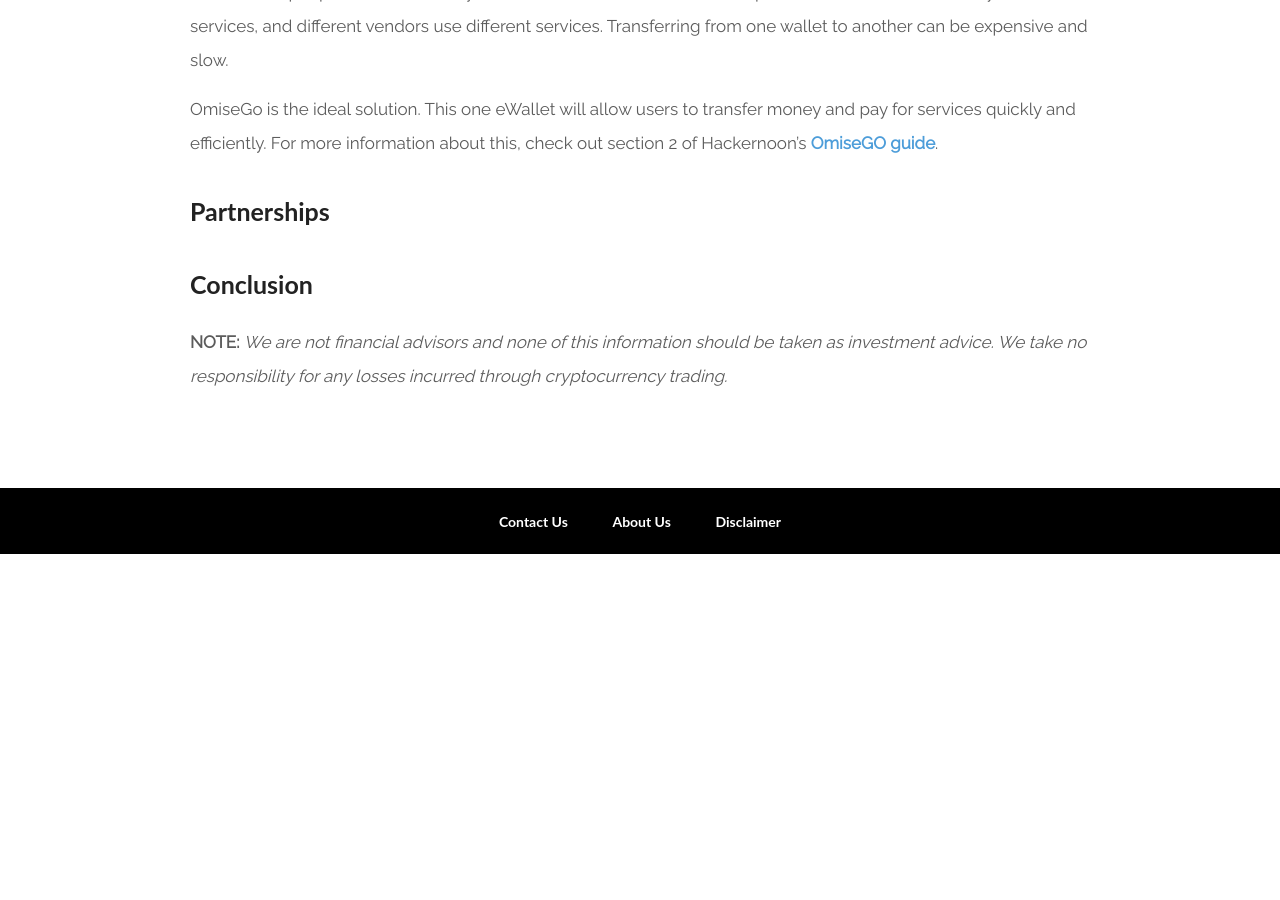
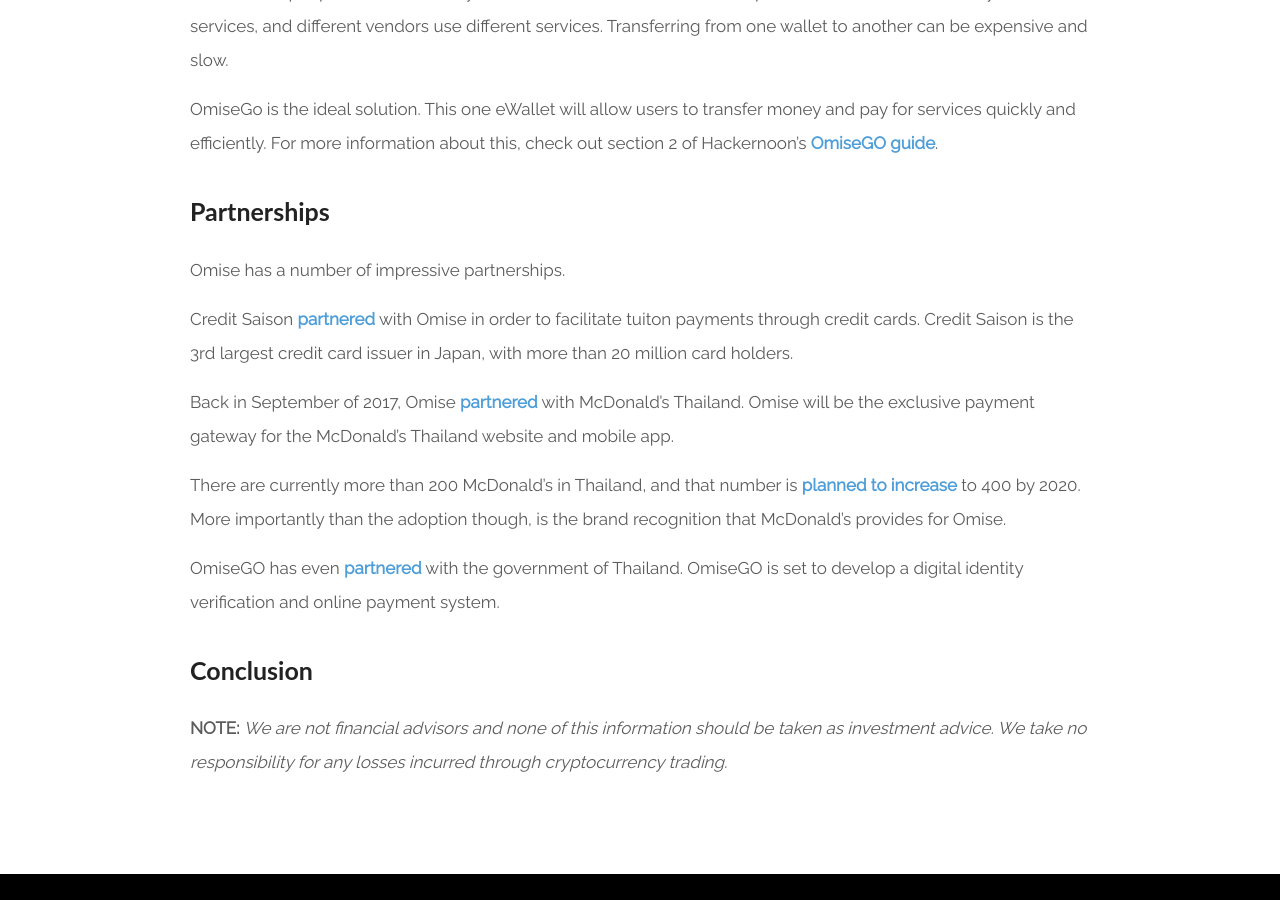
Before and after one commit to homebodygym/homebodygym, a Jekyll site: the page built from pages/altcoins/buy-omisego.md, in a window 1280 px wide and 900 px high, scrolled down 10973 px. Built offline with Jekyll 4.4.1, drawn with Linux system fonts in a browser that asks for light colours; some web fonts are replaced; a script that is not in the unit is left out; before the commit the page ends 11527 px from its top, so only the background shows below that.

Commit message:
omisego partnerships

```diff
--- a/pages/altcoins/buy-omisego.md
+++ b/pages/altcoins/buy-omisego.md
@@ -162,7 +162,15 @@
 
 ### Partnerships
 
+Omise has a number of impressive partnerships.
 
+Credit Saison [partnered](https://www.investinblockchain.com/omise-partners-credit-saison/){: target="_blank"} with Omise in order to facilitate tuiton payments through credit cards. Credit Saison is the 3rd largest credit card issuer in Japan, with more than 20 million card holders.
+
+Back in September of 2017, Omise [partnered](https://www.omise.co/omise-partners-with-mcdonalds-thailand-to-provide-seamless-payment-experience-for-online-and-mobile-orders){: target="_blank"} with McDonald's Thailand. Omise will be the exclusive payment gateway for the McDonald's Thailand website and mobile app.
+
+There are currently more than 200 McDonald's in Thailand, and that number is [planned to increase](https://insideretail.asia/2016/03/03/mcdonalds-thailand-plans-to-double-burger-outlets/){:target="_blank"} to 400 by 2020. More importantly than the adoption though, is the brand recognition that McDonald's provides for Omise.
+
+OmiseGO has even [partnered](https://www.ccn.com/ethereum-blockchain-startup-partners-thai-government-ekyc-program/){: target="_blank"} with the government of Thailand. OmiseGO is set to develop a digital identity verification and online payment system.
 
 ### Conclusion
 
```
